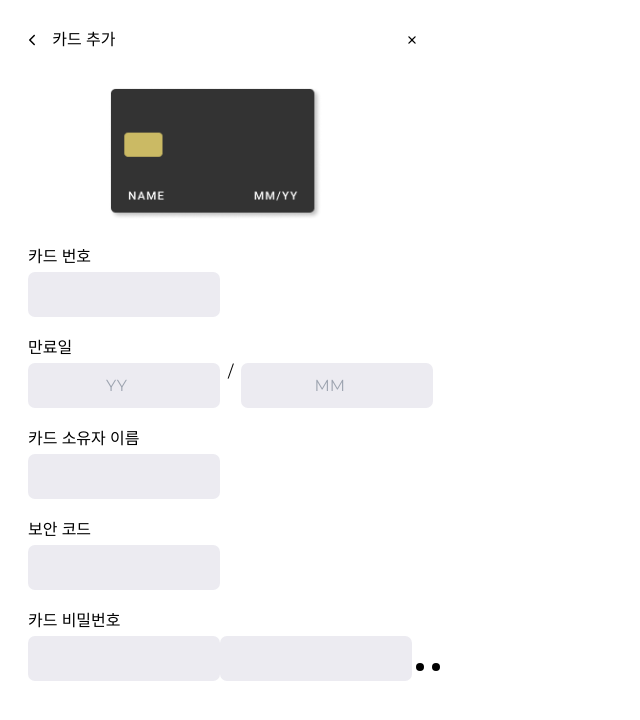
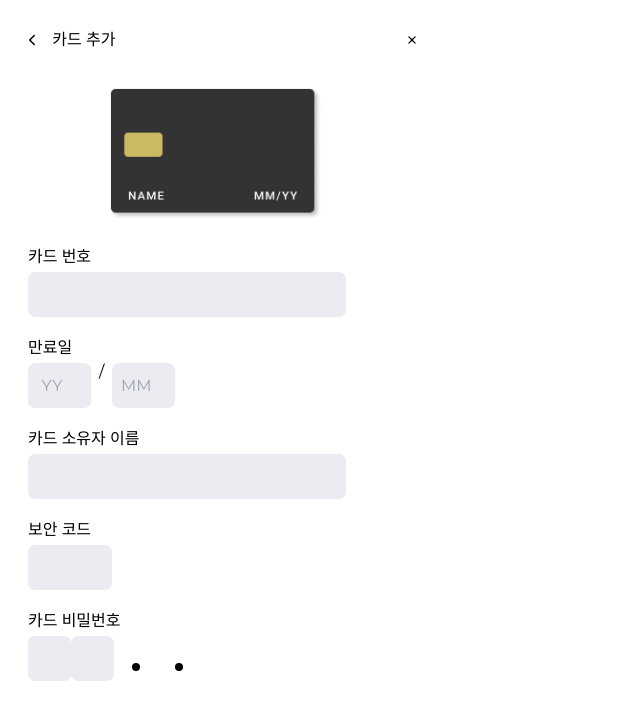
Before and after one commit to minhong1126/metaintern_shopsite, a React (Create React App) app in the folder project/: page /addCard in a window 1280 px wide. Shown: the top 720 px of the page, without its empty margins (0-640 px from the left). Built offline with nearby package versions, Linux system fonts and the light colour scheme.

Commit message:
styled-components 삭제

```diff
--- /dev/null
+++ b/project/src/components/addCard/input.css
@@ -0,0 +1,9 @@
+input{
+  background-color: #ECEBF1;
+  height: 45px;
+  border-radius: 7px;
+  justify-content: center;
+  text-align: center;
+  margin-bottom: 19px;
+  margin-top: 3px;
+}
--- a/project/src/components/addCard/input.tsx
+++ b/project/src/components/addCard/input.tsx
@@ -1,15 +1,5 @@
 import React from 'react';
-import styled from 'styled-components';
-
-const StyledInput = styled.input`
-  background-color: #ECEBF1;
-  height: 45px;
-  border-radius: 7px;
-  justify-content: center;
-  text-align: center;
-  margin-bottom: 19px;
-  margin-top: 3px;
-`;
+import './input.css';
 
 interface InputProps {
   name: string;
@@ -17,8 +7,8 @@ interface InputProps {
   value: string | number | undefined;
   onChange: (e: React.ChangeEvent<HTMLInputElement>) => void;
   placeholder?: string;
+  maxLength: number;
   className?: string;
-  maxLength: number;
 }
 
 const Input: React.FC<InputProps> = ({
@@ -28,6 +18,7 @@ const Input: React.FC<InputProps> = ({
   onChange,
   placeholder,
   maxLength,
+  className,
 }) => {
   const handleChange = (e: React.ChangeEvent<HTMLInputElement>) => {
     const inputValue = e.target.value;
@@ -38,13 +29,14 @@ const Input: React.FC<InputProps> = ({
   };
 
   return (
-    <StyledInput
+    <input
       name={name}
       type={type}
       value={value}
       onChange={handleChange}
       placeholder={placeholder}
       maxLength={maxLength}
+      className={`default-input-styles ${className}`}
     />
   );
 };
--- a/project/src/pages/AddCardPage.tsx
+++ b/project/src/pages/AddCardPage.tsx
@@ -111,7 +111,7 @@ function AddCardPage() {
             name='cardNum'
             value={cardInfo.cardNum ?? ''}
             onChange={handleChange}
-            maxLength={12}
+            maxLength={16}
           />
         </div>
         <div>
```
